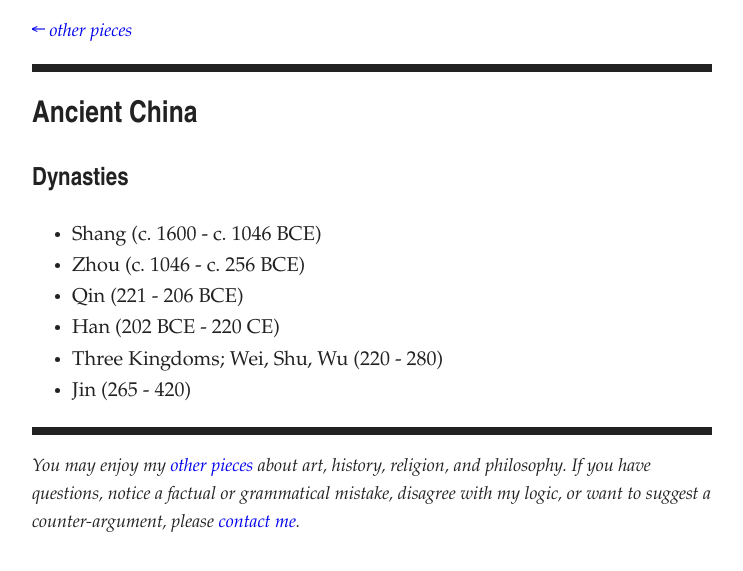
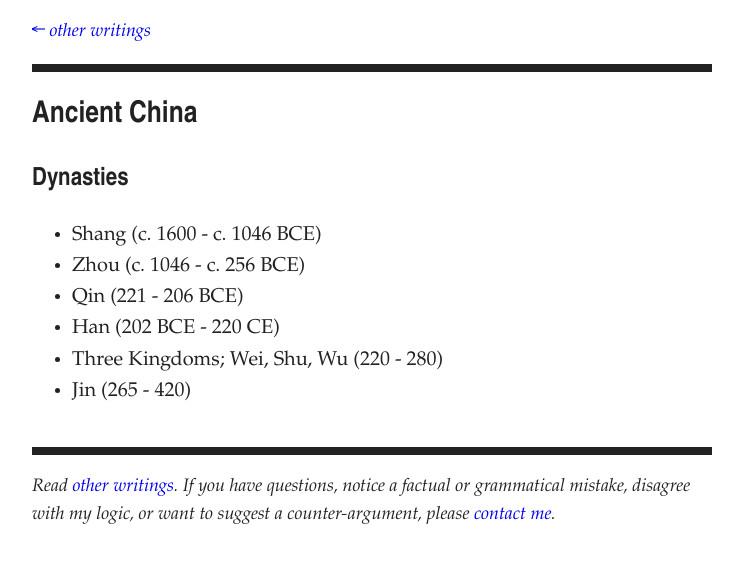
Before and after one commit to artsandmetaphysics/goodlifeodyssey, a Jekyll site: the page built from _documents/ancient-china.md, in a window 1280 px wide. Shown: the top 571 px of the page, without its empty margins (268-1011 px from the left). Built offline with Jekyll 4.4.1, drawn with Linux system fonts in a browser that asks for light colours.

Commit message:
Improve footer
- Add a bit more space between it and the content
- Shorten footer
- Use "writings" intead of "pieces"

```diff
--- a/_includes/stylesheet.css
+++ b/_includes/stylesheet.css
@@ -57,7 +57,7 @@ header, footer {
 }
 
 footer {
-  margin-top: 1.0rem;
+  margin-top: 2.0rem;
 }
 
 h1, h2 {
--- a/_layouts/basic.html
+++ b/_layouts/basic.html
@@ -19,7 +19,7 @@
   <body>
     <header>
       {% if page.url != '/' %}
-      <p class="hidden-print"><a href="/">← other pieces</a></p>
+      <p class="hidden-print"><a href="/">← other writings</a></p>
       {% endif %}
       <hr>
     </header>
@@ -31,7 +31,7 @@
       <hr>
       <p>
       {% if page.url != '/' %}
-        You may enjoy my <a href="{{ site.url }}">other pieces</a> about art, history, religion, and philosophy.
+        Read <a href="{{ site.url }}">other writings</a>.
       {% endif %}
         If you have questions, notice a factual or grammatical mistake, disagree
         with my logic, or want to suggest a counter-argument, please <a href="mailto:{{ site.email }}">contact me</a>.
```
Also changed, not shown: _includes/stylesheet.min.css.
